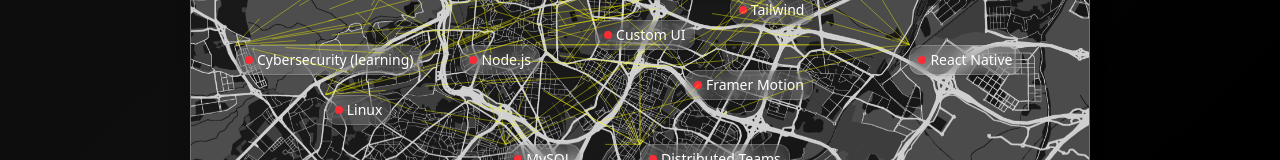
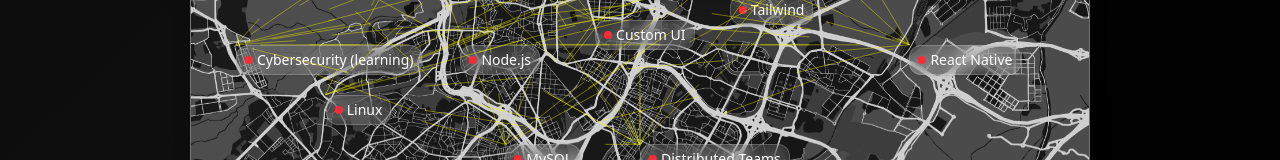
Before and after one commit to xscriptorcode/xscriptorcode.github.io, a Next.js app: page / in a window 1280 px wide. Shown: the part 765-925 px from the top of the page. Built offline with nearby package versions, Linux system fonts and the light colour scheme.

Commit message:
update map

```diff
--- a/src/app/components/SkillNetwork.tsx
+++ b/src/app/components/SkillNetwork.tsx
@@ -10,7 +10,6 @@
   { name: "PHP", top: "22%", left: "30%", description: "Server-side scripting language for web apps" },
   { name: "Bash", top: "10%", left: "30%", description: "Unix shell used for scripting and automation" },
   { name: "Next.js", top: "40%", left: "75%", description: "Full-stack React framework for fast apps" },
-  { name: "Framer Motion", top: "65%", left: "55%", description: "React animation library for smooth UI transitions" },
   { name: "Linux", top: "70%", left: "15%", description: "Open-source OS for development and servers" },
   { name: "MySQL", top: "80%", left: "35%", description: "Relational database management system" },
   { name: "React Native", top: "60%", left: "80%", description: "React framework for building native mobile apps" },
```
Also changed, not shown: 12 other files (tests, documents, lock files or other folders).
